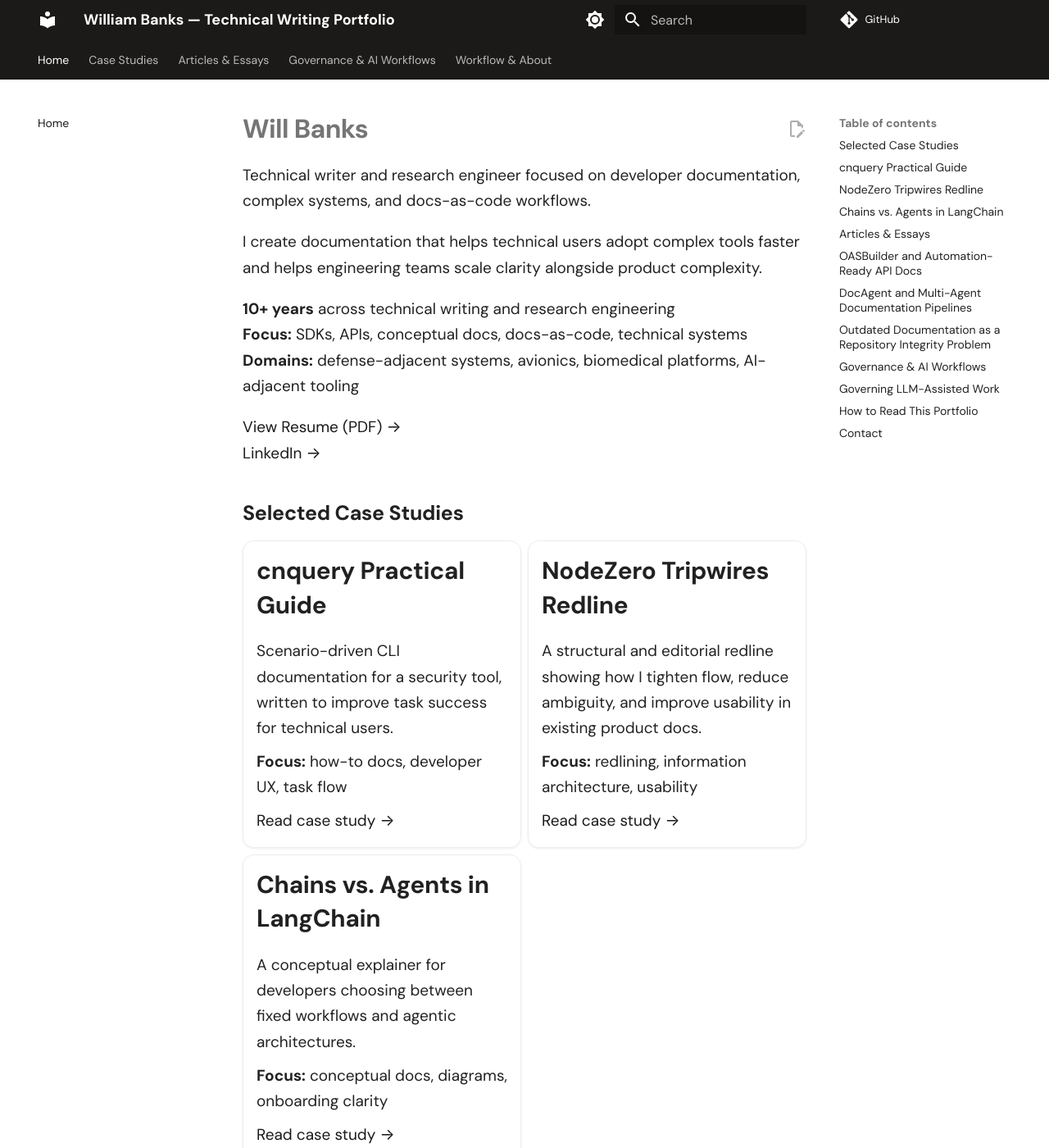
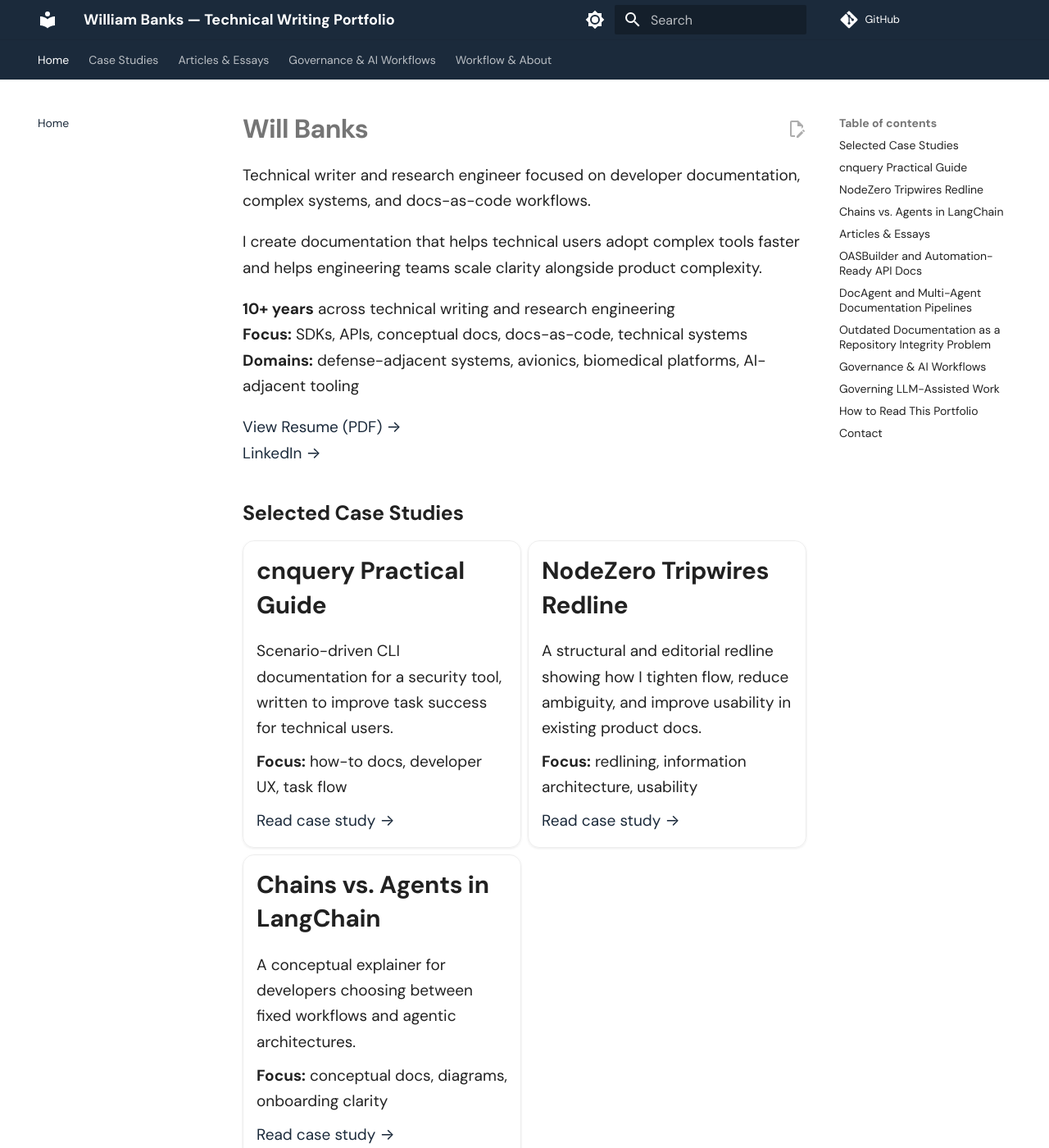
Before and after one commit to bankswe-portfolio/tech-writing-portfolio, an MkDocs documentation site: the page built from docs/index.md, in a window 1280 px wide and 1400 px high. Shown: the whole window at 82% size. Built offline with MkDocs 1.6.1 and Material for MkDocs 9.7.7, drawn with Linux system fonts in a browser that asks for light colours; comment, search, counter and statistics services are not loaded.

Commit message:
Update extra.css

```diff
--- a/docs/stylesheets/extra.css
+++ b/docs/stylesheets/extra.css
@@ -1,18 +1,18 @@
 /* ── Color tokens ── */
 :root {
-  --md-primary-fg-color: #1C1A18;
+  --md-primary-fg-color: #1B2A3B;
   --md-primary-bg-color: #ffffff;
-  --md-primary-fg-color--light: #6B6860;
-  --md-primary-fg-color--dark: #1C1A18;
+  --md-primary-fg-color--light: #4A6B8A;
+  --md-primary-fg-color--dark: #0F1E2E;
   --md-accent-fg-color: #C5A95A;
   --md-accent-fg-color--transparent: rgba(197, 169, 90, 0.1);
 }
 
 [data-md-color-scheme="slate"] {
-  --md-primary-fg-color: #F0EDE5;
+  --md-primary-fg-color: #E8EFF5;
   --md-accent-fg-color: #C5A95A;
-  --md-default-bg-color: #1C1A18;
-  --md-default-bg-color--light: #252320;
+  --md-default-bg-color: #0F1E2E;
+  --md-default-bg-color--light: #1B2A3B;
 }
 
 /* ── Typography ── */
```
